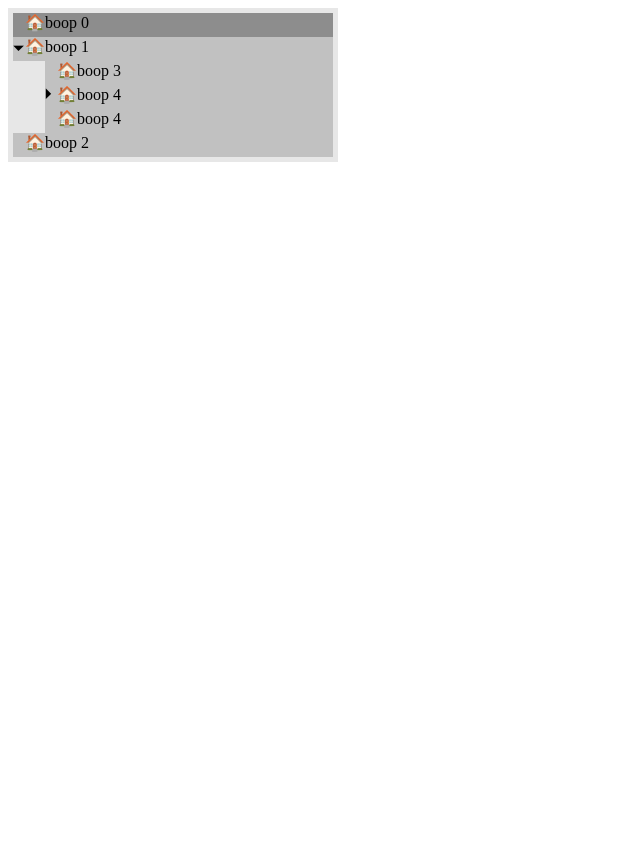
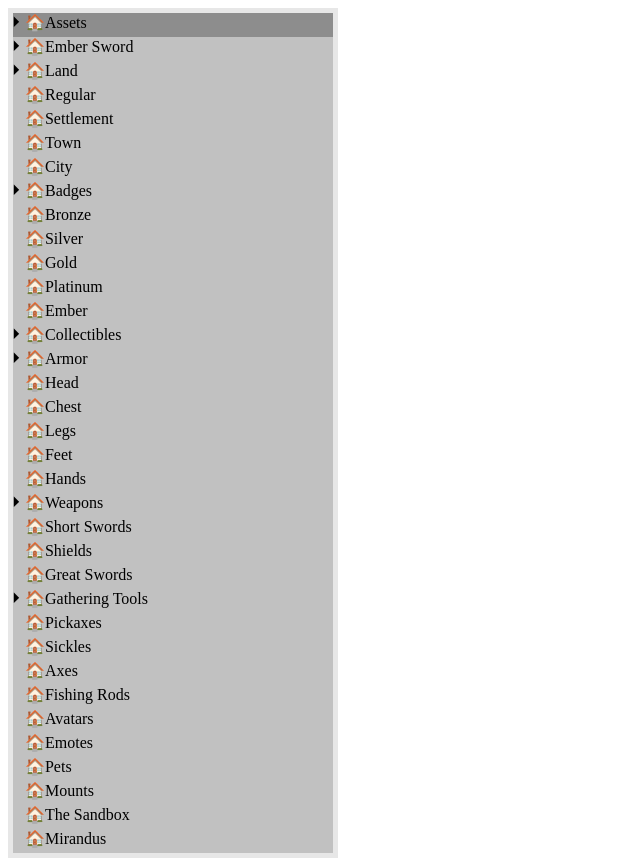
Before and after one commit to eggestig/Stat-Dashboard, a React (Create React App) app in the folder my-app/: page / in a window 1280 px wide. Shown: the whole page, without its empty margins (0-640 px from the left). Before the commit the page ends 800 px from the top, so only its background shows below. Built offline with nearby package versions, Linux system fonts and the light colour scheme.

Commit message:
partially add content

```diff
--- a/my-app/src/App.js
+++ b/my-app/src/App.js
@@ -2,6 +2,7 @@ import React, { useState, useEffect } from 'react'
 import TodoList from './TodoList'
 import Sidebar from './SidebarApp/Sidebar'
 import { v4 as uuidv4 } from 'uuid'
+const sidebarElements = require('./SidebarApp/SidebarContent.json').sidebarElements
 
 /**
  *
@@ -52,58 +53,6 @@ function handleClearTodos(todos, setTodos) {
  * Sidebar
  *
 */
-const sidebarElements = [
-	{
-		id: 0,
-		name: "boop 0",
-		src: "image_link_0.jpg",
-		selected: true,
-		parent: null,
-		childrenId: []
-	},
-	{
-		id: 1,
-		name: "boop 1",
-		src: "image_link_1.jpg",
-		selected: false,
-		parent: null,
-		expanded: true,
-		childrenId: [3, 4]
-	},
-	{
-		id: 2,
-		name: "boop 2",
-		src: "image_link_2.jpg",
-		selected: false,
-		parent: null,
-		childrenId: []
-	},
-	{
-		id: 3,
-		name: "boop 3",
-		src: "image_link_3.jpg",
-		selected: false,
-		parent: 1,
-		childrenId: []
-	},
-	{
-		id: 4,
-		name: "boop 4",
-		src: "image_link_4.jpg",
-		selected: false,
-		parent: 1,
-		expanded: false,
-		childrenId: [5]
-	},
-	{
-		id: 5,
-		name: "boop 4",
-		src: "image_link_4.jpg",
-		selected: false,
-		parent: 4,
-		childrenId: []
-	}
-];
 
 function toggleSidebarElem(id, sidebar, setSidebar) {
 	const tempSidebar = [...sidebar]; //Copy
@@ -129,6 +78,7 @@ function App() {
 	*/
 
 	//Sidebar
+	console.log(sidebarElements);
 	const [sidebar, setSidebar] = useState(sidebarElements);
 
 	return (
--- a/my-app/src/SidebarApp/Sidebar.js
+++ b/my-app/src/SidebarApp/Sidebar.js
@@ -6,14 +6,20 @@ import './Sidebar.css'
 export default function Sidebar({ elems, toggleElem }) {
 	const depth = 0;
 
+	let elemContCount = 0;
+	let elemCount = 0;
+
 	const arr = elems.map((elem) => {
+		console.log("1" + elem.id);
 		if(elem.parent) return
 
 		if(elem.childrenId.length > 0) {
 			const children = elem.childrenId.map(childId => {
+				console.log("2" + elem.id);
 				return elems.find(elem => elem.id === childId)
 			})
-
+			elemContCount++;
+			console.log("3" + elem.id);
 			return (
 				<SidebarElemCont
 					key={elem.id}
@@ -25,6 +31,8 @@ export default function Sidebar({ elems, toggleElem }) {
 				/>
 			)
 		}
+		elemCount++;
+		console.log("4" + elem.id);
 		return (
 			<SidebarElem
 				key={elem.id}
--- /dev/null
+++ b/my-app/src/SidebarApp/SidebarContent.json
@@ -0,0 +1,337 @@
+{
+	"sidebarElements": [
+		{
+			"id": 99999,
+			"name": "Assets",
+			"src": "assets_icon.jpg",
+			"selected": true,
+			"parent": null,
+			"expanded": false,
+			"childrenId": [1, 2, 3]
+		},
+		{
+			"id": 1,
+			"name": "Ember Sword",
+			"src": "ember_sword_icon.jpg",
+			"selected": false,
+			"parent": 99999,
+			"expanded": false,
+			"childrenId": [4, 5, 6, 7]
+		},
+		{
+			"id": 2,
+			"name": "The Sandbox",
+			"src": "the_sandbox_icon.jpg",
+			"selected": false,
+			"parent": 99999,
+			"expanded": false,
+			"childrenId": []
+		},
+		{
+			"id": 3,
+			"name": "Mirandus",
+			"src": "mirandus_icon.jpg",
+			"selected": false,
+			"parent": 99999,
+			"expanded": false,
+			"childrenId": []
+		},
+		{
+			"id": 4,
+			"name": "Land",
+			"src": "ember_sword_land_icon.jpg",
+			"selected": false,
+			"parent": 1,
+			"expanded": false,
+			"childrenId": [8, 9, 10, 11]
+		},
+		{
+			"id": 5,
+			"name": "Badges",
+			"src": "ember_sword_badges_icon.jpg",
+			"selected": false,
+			"parent": 1,
+			"expanded": false,
+			"childrenId": [12, 13, 14, 15]
+		},
+		{
+			"id": 6,
+			"name": "Ember",
+			"src": "ember_sword_ember.jpg",
+			"selected": false,
+			"parent": 1,
+			"expanded": false,
+			"childrenId": []
+		},
+		{
+			"id": 7,
+			"name": "Collectibles",
+			"src": "ember_sword_collectibles_icon.jpg",
+			"selected": false,
+			"parent": 1,
+			"expanded": false,
+			"childrenId": [16, 17, 18, 19, 20, 21, 22]
+		},
+		{
+			"id": 8,
+			"name": "Regular",
+			"src": "ember_sword_land_regular_icon.jpg",
+			"selected": false,
+			"parent": 4,
+			"expanded": false,
+			"childrenId": []
+		},
+		{
+			"id": 9,
+			"name": "Settlement",
+			"src": "ember_sword_land_settlement_icon.jpg",
+			"selected": false,
+			"parent": 4,
+			"expanded": false,
+			"childrenId": []
+		},
+		{
+			"id": 10,
+			"name": "Town",
+			"src": "ember_sword_land_town_icon.jpg",
+			"selected": false,
+			"parent": 4,
+			"expanded": false,
+			"childrenId": []
+		},
+		{
+			"id": 11,
+			"name": "City",
+			"src": "ember_sword_land_city_icon.jpg",
+			"selected": false,
+			"parent": 4,
+			"expanded": false,
+			"childrenId": []
+		},
+		{
+			"id": 12,
+			"name": "Bronze",
+			"src": "ember_sword_badges_bronze_icon.jpg",
+			"selected": false,
+			"parent": 5,
+			"expanded": false,
+			"childrenId": []
+		},
+		{
+			"id": 13,
+			"name": "Silver",
+			"src": "ember_sword_badges_silver_icon.jpg",
+			"selected": false,
+			"parent": 5,
+			"expanded": false,
+			"childrenId": []
+		},
+		{
+			"id": 14,
+			"name": "Gold",
+			"src": "ember_sword_badges_gold_icon.jpg",
+			"selected": false,
+			"parent": 5,
+			"expanded": false,
+			"childrenId": []
+		},
+		{
+			"id": 15,
+			"name": "Platinum",
+			"src": "ember_sword_badges_platinum_icon.jpg",
+			"selected": false,
+			"parent": 5,
+			"expanded": false,
+			"childrenId": []
+		},
+		{
+			"id": 16,
+			"name": "Armor",
+			"src": "ember_sword_collectibles_armor_icon.jpg",
+			"selected": false,
+			"parent": 7,
+			"expanded": false,
+			"childrenId": [23, 24, 25, 26, 27]
+		},
+		{
+			"id": 17,
+			"name": "Weapons",
+			"src": "ember_sword_collectibles_weapons_icon.jpg",
+			"selected": false,
+			"parent": 7,
+			"expanded": false,
+			"childrenId": [30, 31, 32]
+		},
+		{
+			"id": 18,
+			"name": "Gathering Tools",
+			"src": "ember_sword_collectibles_gathering_tools_icon.jpg",
+			"selected": false,
+			"parent": 7,
+			"expanded": false,
+			"childrenId": [33, 34, 35, 36]
+		},
+		{
+			"id": 19,
+			"name": "Avatars",
+			"src": "ember_sword_collectibles_avatars_icon.jpg",
+			"selected": false,
+			"parent": 7,
+			"expanded": false,
+			"childrenId": []
+		},
+		{
+			"id": 20,
+			"name": "Emotes",
+			"src": "ember_sword_collectibles_emotes_icon.jpg",
+			"selected": false,
+			"parent": 7,
+			"expanded": false,
+			"childrenId": []
+		},
+		{
+			"id": 21,
+			"name": "Pets",
+			"src": "ember_sword_collectibles_pets_icon.jpg",
+			"selected": false,
+			"parent": 7,
+			"expanded": false,
+			"childrenId": []
+		},
+		{
+			"id": 22,
+			"name": "Mounts",
+			"src": "ember_sword_collectibles_mounts_icon.jpg",
+			"selected": false,
+			"parent": 7,
+			"expanded": false,
+			"childrenId": []
+		},
+		{
+			"id": 23,
+			"name": "Head",
+			"src": "ember_sword_collectibles_armor_head_icon.jpg",
+			"selected": false,
+			"parent": 16,
+			"expanded": false,
+			"childrenId": []
+		},
+		{
+			"id": 24,
+			"name": "Chest",
+			"src": "ember_sword_collectibles_armor_chest_icon.jpg",
+			"selected": false,
+			"parent": 16,
+			"expanded": false,
+			"childrenId": []
+		},
+		{
+			"id": 25,
+			"name": "Legs",
+			"src": "ember_sword_collectibles_armor_legs_icon.jpg",
+			"selected": false,
+			"parent": 16,
+			"expanded": false,
+			"childrenId": []
+		},
+		{
+			"id": 26,
+			"name": "Feet",
+			"src": "ember_sword_collectibles_armor_feet_icon.jpg",
+			"selected": false,
+			"parent": 16,
+			"expanded": false,
+			"childrenId": []
+		},
+		{
+			"id": 27,
+			"name": "Hands",
+			"src": "ember_sword_collectibles_armor_hands_icon.jpg",
+			"selected": false,
+			"parent": 16,
+			"expanded": false,
+			"childrenId": []
+		},
+		{
+			"id": 28,
+			"name": "1-Handed",
+			"src": "ember_sword_collectibles_1_handed_icon.jpg",
+			"selected": false,
+			"parent": 17,
+			"expanded": false,
+			"childrenId": [30, 31]
+		},
+		{
+			"id": 29,
+			"name": "2-Handed",
+			"src": "ember_sword_collectibles_2_handed_icon.jpg",
+			"selected": false,
+			"parent": 17,
+			"expanded": false,
+			"childrenId": [32]
+		},
+		{
+			"id": 30,
+			"name": "Short Swords",
+			"src": "ember_sword_collectibles_weapons_1_handed_short_swords_icon.jpg",
+			"selected": false,
+			"parent": 28,
+			"expanded": false,
+			"childrenId": []
+		},
+		{
+			"id": 31,
+			"name": "Shields",
+			"src": "ember_sword_collectibles_weapons_1_handed_shields_icon.jpg",
+			"selected": false,
+			"parent": 28,
+			"expanded": false,
+			"childrenId": []
+		},
+		{
+			"id": 32,
+			"name": "Great Swords",
+			"src": "ember_sword_collectibles_weapons_2_handed_great_swords_icon.jpg",
+			"selected": false,
+			"parent": 29,
+			"expanded": false,
+			"childrenId": []
+		},
+		{
+			"id": 33,
+			"name": "Pickaxes",
+			"src": "ember_sword_collectibles_gathering_tools_pickaxes_icon.jpg",
+			"selected": false,
+			"parent": 18,
+			"expanded": false,
+			"childrenId": []
+		},
+		{
+			"id": 34,
+			"name": "Sickles",
+			"src": "ember_sword_collectibles_gathering_tools_sickles_icon.jpg",
+			"selected": false,
+			"parent": 18,
+			"expanded": false,
+			"childrenId": []
+		},
+		{
+			"id": 35,
+			"name": "Axes",
+			"src": "ember_sword_collectibles_gathering_tools_axes_icon.jpg",
+			"selected": false,
+			"parent": 18,
+			"expanded": false,
+			"childrenId": []
+		},
+		{
+			"id": 36,
+			"name": "Fishing Rods",
+			"src": "ember_sword_collectibles_gathering_tools_fishing_rods_icon.jpg",
+			"selected": false,
+			"parent": 18,
+			"expanded": false,
+			"childrenId": []
+		}
+	]
+}
--- a/my-app/src/SidebarApp/SidebarElemCont.js
+++ b/my-app/src/SidebarApp/SidebarElemCont.js
@@ -9,13 +9,19 @@ function handleContClick(id, toggleElem) {
 }
 
 export default function SidebarElemCont({parent, children, elems, depth,	toggleElem}) {
+	console.log("    1" + parent.id);
+	let elemContCount = 0;
+	let elemCount = 0;
 
 	const arr = children.map((child) => {
 		if(child.childrenId.length > 0) {
 			const children = child.childrenId.map(childId => {
+				console.log("    2" + child.id);
 				return elems.find(elem => elem.id === childId)
 			})
 
+			elemContCount++;
+			console.log("    3" + child.id);
 			return (
 				<SidebarElemCont
 					key={child.id}
@@ -27,6 +33,8 @@ export default function SidebarElemCont({parent, children, elems, depth,	toggleE
 				/>
 			)
 		}
+		elemCount++;
+		console.log("    4" + child.id);
 		return (
 			<SidebarElem
 				key={child.id}
@@ -36,6 +44,8 @@ export default function SidebarElemCont({parent, children, elems, depth,	toggleE
 		)
 	})
 
+	elemCount++;
+	console.log("    5" + parent.id);
 	return (
 		<div className="sidebarElemCont">
 			<SidebarElemContIcon expanded={parent.expanded}/>
```
Also changed, not shown: my-app/src/SidebarApp/SidebarElem.js (+11 -0 lines), 1 other file (tests, documents, lock files or other folders).
